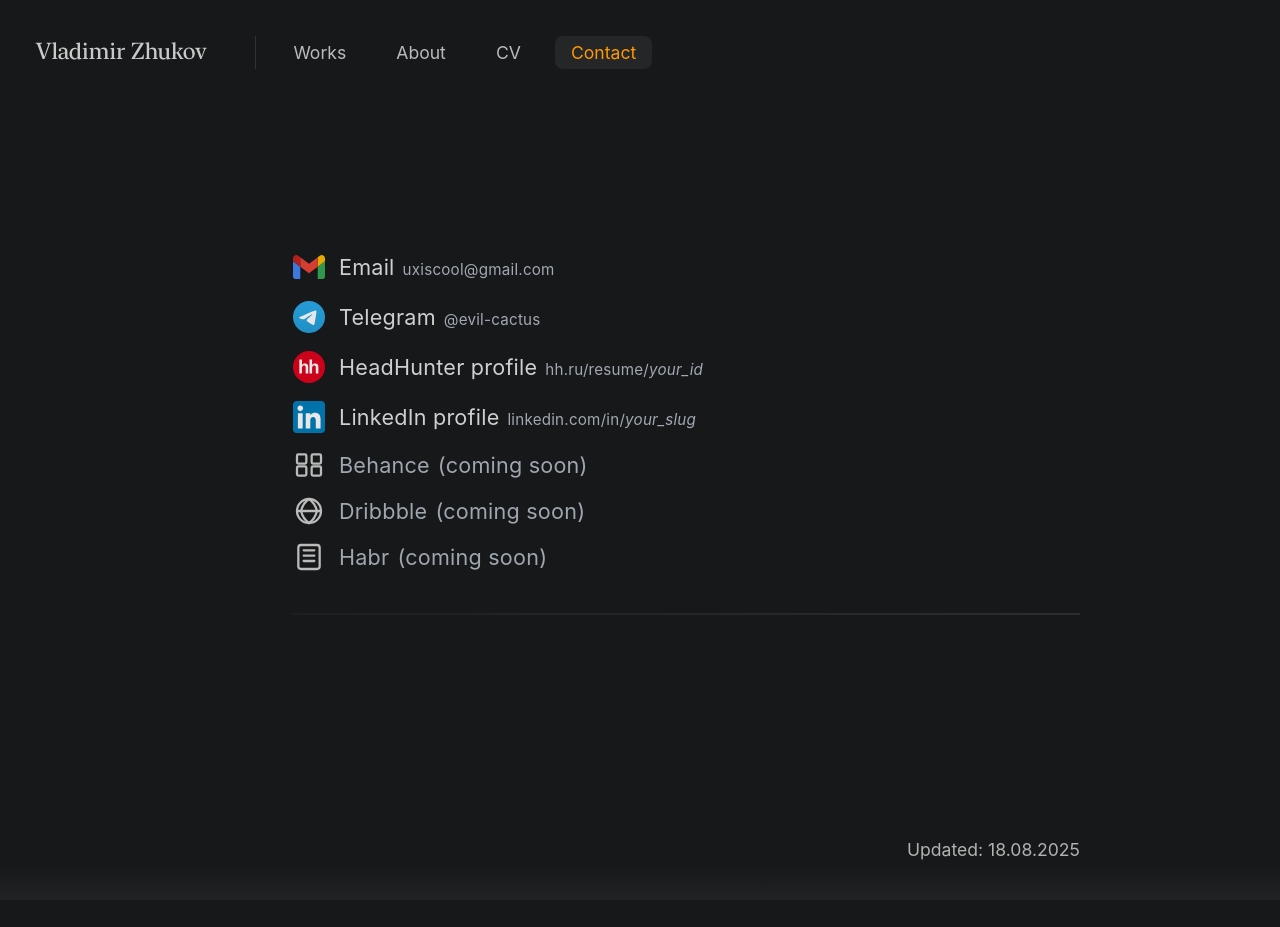
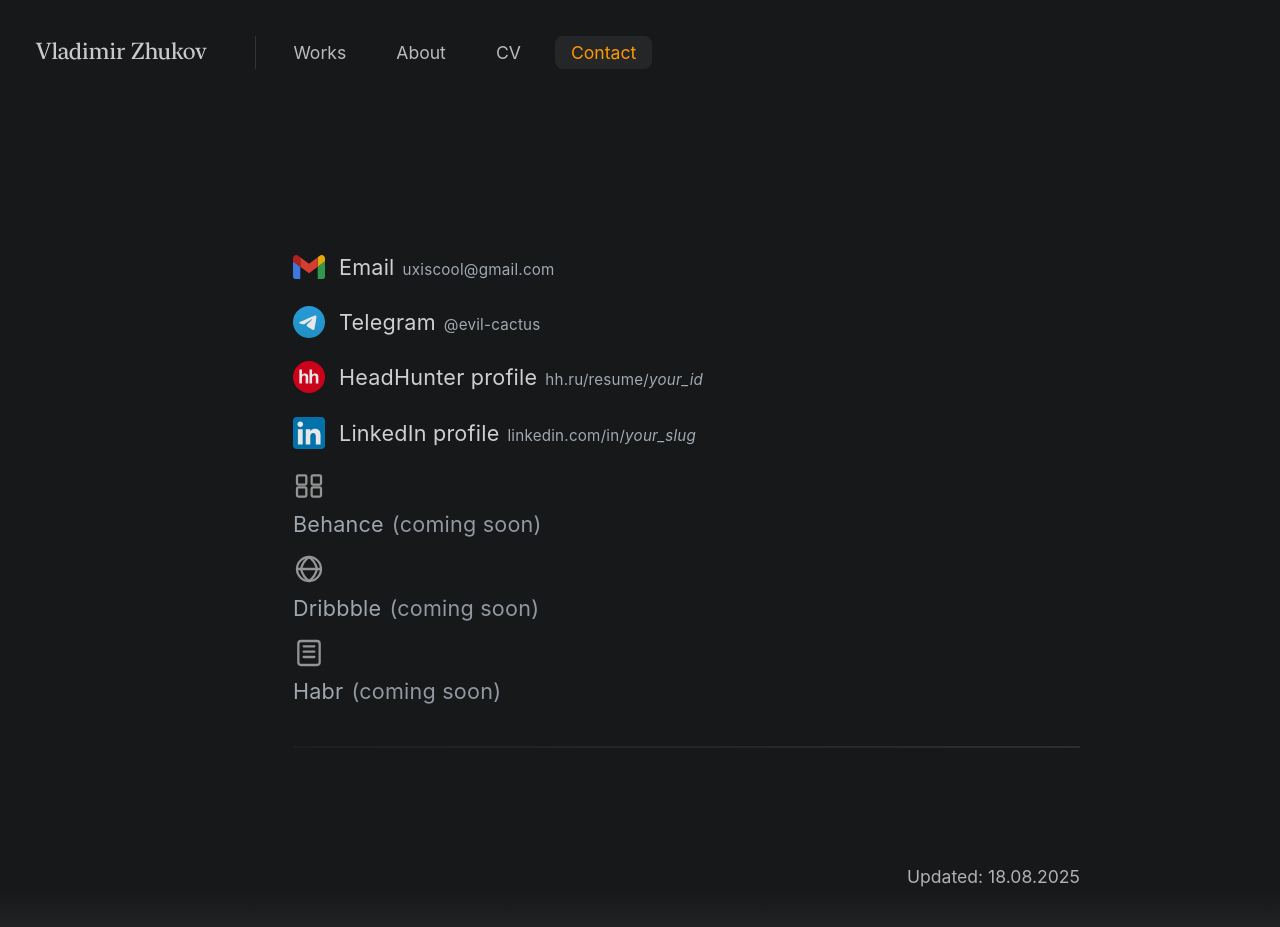
Before and after one commit to uxiscool/experience, a Jekyll site: the page built from contact.md, in a window 1280 px wide. Built offline with Jekyll 4.4.1, drawn with Linux system fonts in a browser that asks for light colours; before the commit the page ends 900 px from its top, so only the background shows below that.

Commit message:
Add files via upload

```diff
--- a/css/main.css
+++ b/css/main.css
@@ -180,7 +180,7 @@
   font-size: 1.35rem;
   font-weight: 400;
   color: #fff;
-  /* background: #424b63;  */
+  background: #424b63; /* временный фон */
   margin-bottom: 40px;
   opacity: 0.90;
   line-height: 1.4;
@@ -298,7 +298,7 @@
   margin-bottom: 12px;
   padding-left: 237px;
   padding-right: 237px;
-  /* background: #424b63; */
+  background: #424b63;
 }
 @media (max-width: 980px) {
   .case-meta2 { padding-left: 0; padding-right: 0; }
@@ -670,13 +670,14 @@
              calc(var(--label-delay, var(--lb-text-base-delay)) + var(--label-stall, 280ms)) both;
 }
 
-/* ==== Предпочтение «меньше анимации» ==== */
+/* ==== Prefers-reduced-motion ==== */
 @media (prefers-reduced-motion: reduce) {
   .intro-hero,
   .tool.appear.in-view,
   .lb-leaf,
   .laurel-badge .lb-number,
-  .laurel-badge .lb-label {
+  .laurel-badge .lb-label,
+  .contacts-list .contact-item {
     animation: none !important;
   }
   .lb-leaf,
@@ -687,76 +688,17 @@
     filter: none !important;
   }
 }
-/* ===== Contacts ===== */
-.contacts-section { margin-top: 148px; } /* как в about для .bio-section */
 
-.contacts-list {
-  --contact-link-color: #e2e5e7;  /* можешь переопределить inline */
-  list-style: none;
-  margin: 0;
-  padding: 0;
-  display: grid;
-  gap: 14px;                      /* вертикальный ритм */
-}
-
-.contact-item {
-  display: grid;
-  grid-template-columns: 32px 1fr; /* иконка + текст */
-  align-items: center;
-  column-gap: 14px;
-}
-
-.ci { width: 32px; height: 32px; color: var(--contact-link-color); display: inline-flex; align-items: center; justify-content: center; }
-
-.contact-line { display: flex; flex-wrap: wrap; gap: 8px; align-items: baseline; }
-
-.contact-link {
-  color: var(--contact-link-color);
-  text-decoration: none;
-}
-/* одинаковый цвет во всех состояниях */
-.contact-link:visited,
-.contact-link:hover,
-.contact-link:active,
-.contact-link:focus { color: var(--contact-link-color); }
-
-.contact-hint { color: #b7c1cc; font-size: 0.95rem; opacity: .96; }
-
-/* мобайл: плотнее */
-@media (max-width: 700px) {
-  .contact-line { gap: 6px; }
-}
-/* Контакты: поддержка img внутри .ci и маркеры "скоро" */
-.ci img { width: 32px; height: 32px; display: block; }
-
-.contact-item.soon { opacity: .55; }
-.contact-item.soon .soon-tag { font-size: .95rem; color: #b7c1cc; }
-
-/* ===== Util: muted / disabled look (reusable) ===== */
-.disabled-text {
-  --disabled-fg: #494a4a;           /* мягкий «приглушённый» */
-  color: var(--disabled-fg);
-}
-.disabled-text a {
-  color: var(--disabled-fg);
-  text-decoration: none;            /* без подчёркивания */
-}
-/* делаем иконки менее активными, но без прозрачности */
-.disabled-text img,
-.disabled-text svg {
-  filter: grayscale(100%) brightness(.3);
-}
 /* ===== Contacts (shared styles + reveal) ===== */
 
-/* Страница: прижать футер (только там, где у <body> есть page-contact) */
+/* Страница: прижать футер (только там, где <body class="page-contact">) */
 body.page-contact { min-height: 100dvh; display: flex; flex-direction: column; }
 body.page-contact > main { flex: 1 0 auto; }
 
 /* Блок и список */
 .contacts-section { margin-top: 148px; } /* в ритме about */
 .contacts-list {
-  /* цвет ссылок можно переопределить inline на UL через --contact-link-color */
-  --contact-link-color: #e2e5e7;
+  --contact-link-color: #e2e5e7; /* можно переопределить inline на <ul> */
   list-style: none;
   margin: 0;
   padding: 0;
@@ -764,9 +706,8 @@
   gap: 14px;
 }
 
-/* Элемент списка: анимация появления (как hero на index) */
+/* Элемент списка — reveal-анимация (размыто/невидимо → проявилось) */
 .contacts-list .contact-item {
-  /* reveal: размыто и невидимо → проявилось */
   --stagger: 90ms;
   --ci-opacity: 1;
   opacity: 0;
@@ -780,20 +721,20 @@
   100% { opacity: var(--ci-opacity); filter: none; transform: none; }
 }
 /* стагер (с запасом) */
-.contacts-list .contact-item:nth-child(1)  { animation-delay: calc(var(--stagger)*0); }
-.contacts-list .contact-item:nth-child(2)  { animation-delay: calc(var(--stagger)*1); }
-.contacts-list .contact-item:nth-child(3)  { animation-delay: calc(var(--stagger)*2); }
-.contacts-list .contact-item:nth-child(4)  { animation-delay: calc(var(--stagger)*3); }
-.contacts-list .contact-item:nth-child(5)  { animation-delay: calc(var(--stagger)*4); }
-.contacts-list .contact-item:nth-child(6)  { animation-delay: calc(var(--stagger)*5); }
-.contacts-list .contact-item:nth-child(7)  { animation-delay: calc(var(--stagger)*6); }
-.contacts-list .contact-item:nth-child(8)  { animation-delay: calc(var(--stagger)*7); }
-.contacts-list .contact-item:nth-child(9)  { animation-delay: calc(var(--stagger)*8); }
-.contacts-list .contact-item:nth-child(10) { animation-delay: calc(var(--stagger)*9); }
-.contacts-list .contact-item:nth-child(11) { animation-delay: calc(var(--stagger)*10); }
-.contacts-list .contact-item:nth-child(12) { animation-delay: calc(var(--stagger)*11); }
+.contacts-list .contact-item:nth-child(1)  { animation-delay: calc(var(--stagger) * 0); }
+.contacts-list .contact-item:nth-child(2)  { animation-delay: calc(var(--stagger) * 1); }
+.contacts-list .contact-item:nth-child(3)  { animation-delay: calc(var(--stagger) * 2); }
+.contacts-list .contact-item:nth-child(4)  { animation-delay: calc(var(--stagger) * 3); }
+.contacts-list .contact-item:nth-child(5)  { animation-delay: calc(var(--stagger) * 4); }
+.contacts-list .contact-item:nth-child(6)  { animation-delay: calc(var(--stagger) * 5); }
+.contacts-list .contact-item:nth-child(7)  { animation-delay: calc(var(--stagger) * 6); }
+.contacts-list .contact-item:nth-child(8)  { animation-delay: calc(var(--stagger) * 7); }
+.contacts-list .contact-item:nth-child(9)  { animation-delay: calc(var(--stagger) * 8); }
+.contacts-list .contact-item:nth-child(10) { animation-delay: calc(var(--stagger) * 9); }
+.contacts-list .contact-item:nth-child(11) { animation-delay: calc(var(--stagger) * 10); }
+.contacts-list .contact-item:nth-child(12) { animation-delay: calc(var(--stagger) * 11); }
 
-/* Ссылка-строка: кликабельно только иконка + текст (не «вся строка вправо») */
+/* Ссылка-строка: кликабельно только иконка + текст */
 .contact-block {
   display: inline-grid;
   grid-template-columns: 32px auto;
@@ -801,13 +742,17 @@
   column-gap: 14px;
   color: var(--contact-link-color);
   text-decoration: none;
-  padding: 2px 0;           /* для фокус-рамки */
+  padding: 2px 0; /* для фокус-рамки */
 }
 .contact-block:visited,
 .contact-block:hover,
 .contact-block:active,
-.contact-block:focus { color: var(--contact-link-color); text-decoration: none; }
+.contact-block:focus {
+  color: var(--contact-link-color);
+  text-decoration: none;
+}
 
+/* Фокус по клавиатуре */
 .contact-block:focus-visible {
   outline: 2px solid #ff9900;
   outline-offset: 2px;
@@ -834,18 +779,21 @@
   .contact-title, .contact-hint { white-space: normal; }
 }
 
-/* Уважение к prefers-reduced-motion */
-@media (prefers-reduced-motion: reduce) {
-  .contacts-list .contact-item {
-    animation: none !important;
-    opacity: 1; transform: none; filter: none;
-  }
-}
-
-/* ===== Util: disabled-text (пригодится и в других местах) ===== */
+/* ===== Util: disabled-text (reusable) ===== */
 .disabled-text {
-  --disabled-fg: #aeb7c2;
+  --disabled-fg: #aeb7c2; /* мягкий приглушённый */
   color: var(--disabled-fg);
 }
-.disabled-text a { color: var(--disabled-fg); text-decoration: none; }
-.disabled-text img, .disabled-text svg { filter: grayscale(100%) brightness(.9); }
+.disabled-text a {
+  color: var(--disabled-fg);
+  text-decoration: none;
+}
+.disabled-text .contact-hint,
+.disabled-text .soon-tag {
+  color: var(--disabled-fg);
+  opacity: .9;
+}
+.disabled-text img,
+.disabled-text svg {
+  filter: grayscale(100%) brightness(.9);
+}
```
